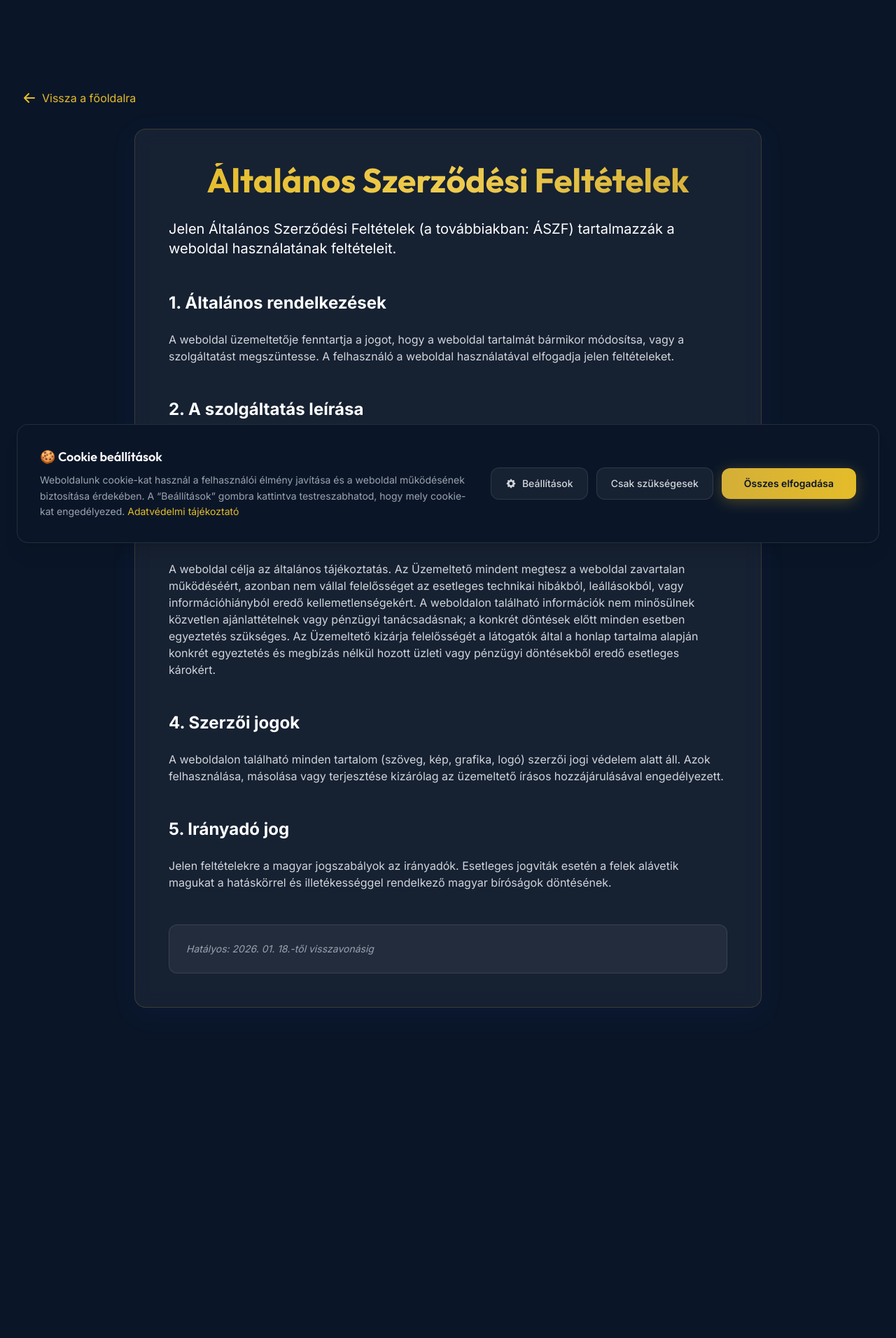
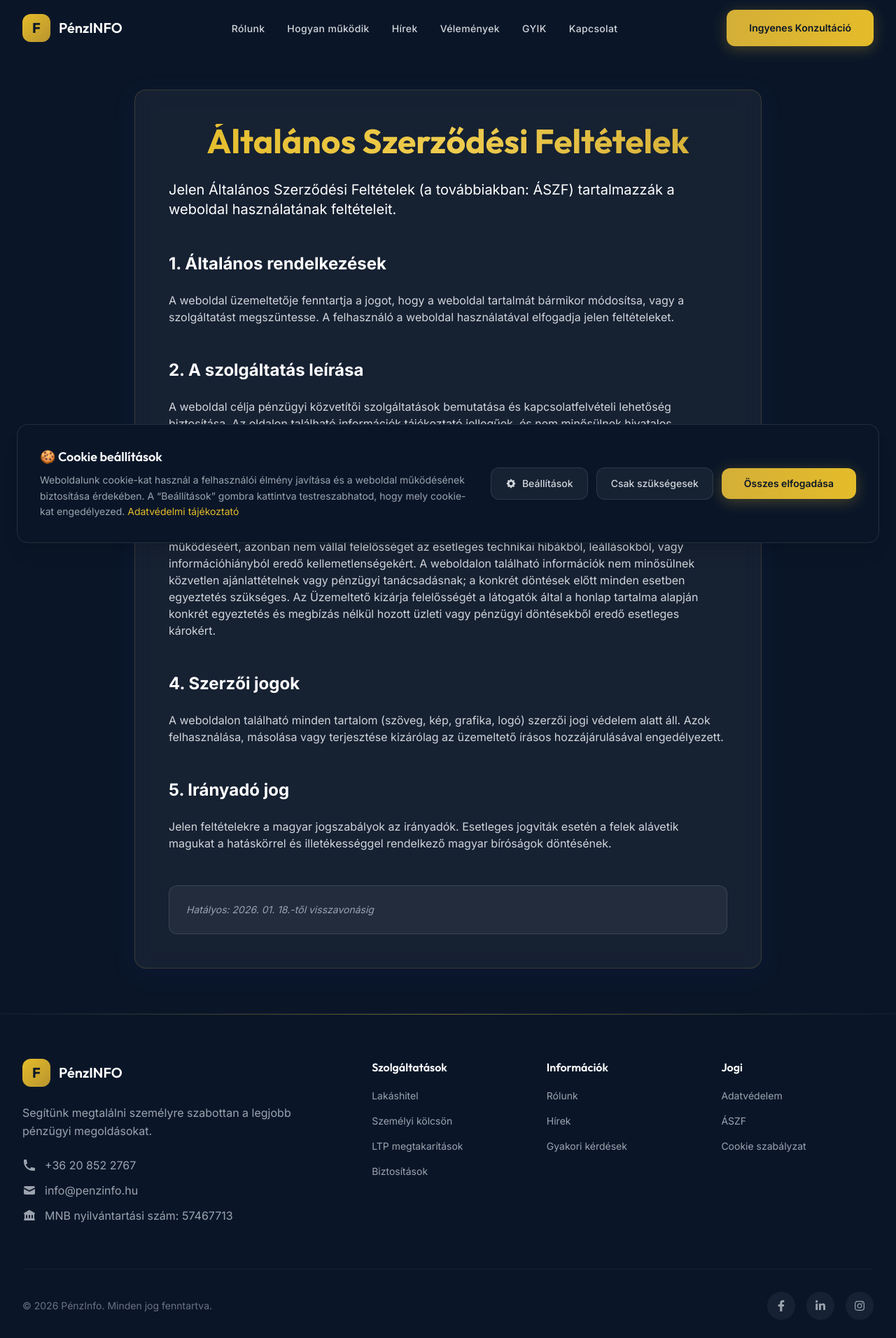
Before and after one commit to KazarGyorgy/keni_landing_nextjs, a Next.js app: page /aszf in a window 1280 px wide. Shown: the top 1912 px of the page at 70% size. Before the commit the page ends 1504 px from the top, so only its background shows below. Built offline with nearby package versions, Linux system fonts and the light colour scheme.

Commit message:
refactor: update navigation links to use Next.js Link components and standardize href paths.

```diff
--- a/src/app/aszf/page.tsx
+++ b/src/app/aszf/page.tsx
@@ -1,22 +1,17 @@
 import React from "react";
-import { HiArrowLeft } from "react-icons/hi";
+import Header from "@/components/layout/Header";
+import Footer from "@/components/layout/Footer";
 import { useTranslations } from "next-intl";
 
 export default function TermsAndConditions() {
     const t = useTranslations("Legal");
 
     return (
+        <>
+            <Header />
             <main className="min-h-screen bg-primary-900 text-white">
                 <section className="section-padding pt-32">
                     <div className="container-custom mx-auto">
-                    <a
-                        href="/"
-                        className="inline-flex items-center gap-2 text-accent-400 hover:text-accent-300 transition-colors mb-8"
-                    >
-                        <HiArrowLeft className="w-5 h-5" />
-                        {t("back_home")}
-                    </a>
-
                         <div className="glass-card max-w-4xl mx-auto p-8 md:p-12 border-accent-500/20">
                             <h1 className="heading-lg mb-8 text-gradient-gold text-center">{t("terms.title")}</h1>
 
@@ -60,5 +55,7 @@ export default function TermsAndConditions() {
                     </div>
                 </section>
             </main>
+            <Footer />
+        </>
     );
 }
--- a/src/components/layout/Footer.tsx
+++ b/src/components/layout/Footer.tsx
@@ -20,15 +20,15 @@ export default function Footer() {
 
     const footerLinks = {
         szolgaltatasok: [
-            { label: t("links.lakashitel"), href: "#" },
-            { label: t("links.szemelyi_kolcson"), href: "#" },
-            { label: t("links.csok"), href: "#" },
-            { label: t("links.biztositasok"), href: "#" },
+            { label: t("links.lakashitel"), href: "/#lakashitel" },
+            { label: t("links.szemelyi_kolcson"), href: "/#szemelyi-kolcson" },
+            { label: t("links.csok"), href: "/#csok" },
+            { label: t("links.biztositasok"), href: "/#biztositasok" },
         ],
         informaciok: [
-            { label: t("links.rolunk"), href: "#about" },
-            { label: t("links.news"), href: "#news" },
-            { label: t("links.gyakori_kerdesek"), href: "#faq" },
+            { label: t("links.rolunk"), href: "/#about" },
+            { label: t("links.news"), href: "/#news" },
+            { label: t("links.gyakori_kerdesek"), href: "/#faq" },
         ],
         jogi: [
             { label: t("links.adatvedelem"), href: "/adatvedelem" },
@@ -52,14 +52,14 @@ export default function Footer() {
                 >
                     {/* Brand Column */}
                     <motion.div variants={staggerItem} className="lg:col-span-2">
-                        <a href="#" className="flex items-center gap-3 mb-6">
+                        <Link href="/" className="flex items-center gap-3 mb-6">
                             <div className="w-10 h-10 rounded-xl bg-gradient-to-br from-accent-400 to-accent-600 flex items-center justify-center" aria-hidden="true">
                                 <span className="text-primary-900 font-display font-bold text-xl">F</span>
                             </div>
                             <span className="font-display font-semibold text-xl text-white">
                                 {t("brand_name")}
                             </span>
-                        </a>
+                        </Link>
                         <p className="text-gray-400 mb-6 max-w-sm leading-relaxed">
                             {t("brand_description")}
                         </p>
@@ -74,11 +74,10 @@ export default function Footer() {
                                 <HiMail className="w-5 h-5" aria-hidden="true" />
                                 <span>info@penzinfo.hu</span>
                             </a>
-                             <a href="mailto:info@penzinfo.hu" className="flex items-center gap-3 text-gray-400 hover:text-accent-400 transition-colors">
-                            <HiLibrary className="w-5 h-5" aria-hidden="true" />
-                                       <span> MNB nyilvántartási szám: 57467713</span>
-
-                        </a>
+                            <div className="flex items-center gap-3 text-gray-400">
+                                <HiLibrary className="w-5 h-5" aria-hidden="true" />
+                                <span> MNB nyilvántartási szám: 57467713</span>
+                            </div>
 
                         </address>
                     </motion.div>
@@ -89,12 +88,12 @@ export default function Footer() {
                         <ul className="space-y-3">
                             {footerLinks.szolgaltatasok.map((link) => (
                                 <li key={link.label}>
-                                    <a
+                                    <Link
                                         href={link.href}
                                         className="text-gray-400 hover:text-accent-400 transition-colors text-sm"
                                     >
                                         {link.label}
-                                    </a>
+                                    </Link>
                                 </li>
                             ))}
                         </ul>
@@ -105,12 +104,12 @@ export default function Footer() {
                         <ul className="space-y-3">
                             {footerLinks.informaciok.map((link) => (
                                 <li key={link.label}>
-                                    <a
+                                    <Link
                                         href={link.href}
                                         className="text-gray-400 hover:text-accent-400 transition-colors text-sm"
                                     >
                                         {link.label}
-                                    </a>
+                                    </Link>
                                 </li>
                             ))}
                         </ul>
@@ -121,12 +120,12 @@ export default function Footer() {
                         <ul className="space-y-3">
                             {footerLinks.jogi.map((link) => (
                                 <li key={link.label}>
-                                    <a
+                                    <Link
                                         href={link.href}
                                         className="text-gray-400 hover:text-accent-400 transition-colors text-sm"
                                     >
                                         {link.label}
-                                    </a>
+                                    </Link>
                                 </li>
                             ))}
                         </ul>
--- a/src/components/layout/Header.tsx
+++ b/src/components/layout/Header.tsx
@@ -7,18 +7,20 @@ import { fadeIn } from "@/lib/animations";
 import { useTranslations } from "next-intl";
 import { SHOW_LANGUAGE_SWITCHER } from "@/lib/config";
 
+import Link from "next/link";
+
 export default function Header() {
     const t = useTranslations("Header");
     const [isScrolled, setIsScrolled] = useState(false);
     const [isMobileMenuOpen, setIsMobileMenuOpen] = useState(false);
 
     const navLinks = [
-        { href: "#about", label: t("nav.rolunk") },
-        { href: "#process", label: t("nav.folyamat") },
-        { href: "#news", label: t("nav.hirek") },
-        { href: "#testimonials", label: t("nav.velemenyek") },
-        { href: "#faq", label: t("nav.gyik") },
-        { href: "#contact", label: t("nav.kapcsolat") },
+        { href: "/#about", label: t("nav.rolunk") },
+        { href: "/#process", label: t("nav.folyamat") },
+        { href: "/#news", label: t("nav.hirek") },
+        { href: "/#testimonials", label: t("nav.velemenyek") },
+        { href: "/#faq", label: t("nav.gyik") },
+        { href: "/#contact", label: t("nav.kapcsolat") },
     ];
 
     useEffect(() => {
@@ -48,26 +50,26 @@ export default function Header() {
                 <nav className="container-custom mx-auto px-4 md:px-8">
                     <div className="flex items-center justify-between h-20">
                         {/* Logo */}
-                        <a href="#" className="flex items-center gap-3 group">
+                        <Link href="/" className="flex items-center gap-3 group">
                             <div className="w-10 h-10 rounded-xl bg-gradient-to-br from-accent-400 to-accent-600 flex items-center justify-center" aria-hidden="true">
                                 <span className="text-primary-900 font-display font-bold text-xl">F</span>
                             </div>
                             <span className="font-display font-semibold text-xl text-white group-hover:text-accent-400 transition-colors">
                                 {t("logo_text")}
                             </span>
-                        </a>
+                        </Link>
 
                         {/* Desktop Navigation */}
                         <div className="hidden lg:flex items-center gap-8">
                             <ul className="flex items-center gap-8 list-none">
                                 {navLinks.map((link) => (
                                     <li key={link.href}>
-                                        <a
+                                        <Link
                                             href={link.href}
                                             className="text-gray-300 hover:text-accent-400 transition-colors font-medium text-sm tracking-wide"
                                         >
                                             {link.label}
-                                        </a>
+                                        </Link>
                                     </li>
                                 ))}
                             </ul>
@@ -80,9 +82,9 @@ export default function Header() {
                                     HU | EN
                                 </div>
                             )}
-                            <a href="#contact" className="btn-primary text-sm">
+                            <Link href="/#contact" className="btn-primary text-sm">
                                 {t("cta")}
-                            </a>
+                            </Link>
                         </div>
 
                         {/* Mobile Menu Button */}
@@ -114,23 +116,23 @@ export default function Header() {
                                 <ul className="flex flex-col gap-4 list-none p-0 m-0">
                                     {navLinks.map((link) => (
                                         <li key={link.href}>
-                                            <a
+                                            <Link
                                                 href={link.href}
-                                                onClick={handleNavClick}
+                                                onClick={() => setIsMobileMenuOpen(false)}
                                                 className="block text-gray-200 hover:text-accent-400 transition-colors font-medium py-2 border-b border-white/5 last:border-0"
                                             >
                                                 {link.label}
-                                            </a>
+                                            </Link>
                                         </li>
                                     ))}
                                 </ul>
-                                <a
-                                    href="#contact"
-                                    onClick={handleNavClick}
+                                <Link
+                                    href="/#contact"
+                                    onClick={() => setIsMobileMenuOpen(false)}
                                     className="btn-primary text-center mt-4"
                                 >
                                     {t("cta")}
-                                </a>
+                                </Link>
                             </nav>
                         </div>
                     </motion.div>
--- a/src/components/sections/Services.tsx
+++ b/src/components/sections/Services.tsx
@@ -11,6 +11,7 @@ export default function Services() {
 
     const services = [
         {
+            id: "lakashitel",
             icon: HiHome,
             title: t("items.lakashitel.title"),
             description: t("items.lakashitel.description"),
@@ -23,6 +24,7 @@ export default function Services() {
             ],
         },
         {
+            id: "szemelyi-kolcson",
             icon: HiCreditCard,
             title: t("items.szemelyi_kolcson.title"),
             description: t("items.szemelyi_kolcson.description"),
@@ -35,6 +37,7 @@ export default function Services() {
             ],
         },
         {
+            id: "biztositasok",
             icon: HiShieldCheck,
             title: t("items.biztositasok.title"),
             description: t("items.biztositasok.description"),
@@ -50,6 +53,7 @@ export default function Services() {
             ],
         },
         {
+            id: "csok",
             icon: MdApartment,
             title: t("items.csok.title"),
             description: t("items.csok.description"),
@@ -94,6 +98,7 @@ export default function Services() {
                     {services.map((service, index) => (
                         <motion.article
                             key={index}
+                            id={service.id}
                             variants={staggerItem}
                             className="group relative overflow-hidden rounded-2xl bg-gradient-to-br from-accent-400 to-accent-600 p-5 2xl:p-8 shadow-lg transition-all duration-300 hover:scale-[1.02] hover:shadow-gold h-full flex flex-col"
                         >
```
Also changed, not shown: src/app/adatvedelem/page.tsx (+6 -9 lines), src/app/sutik/page.tsx (+6 -10 lines). Lines whose indentation alone changed are shown as unchanged.
